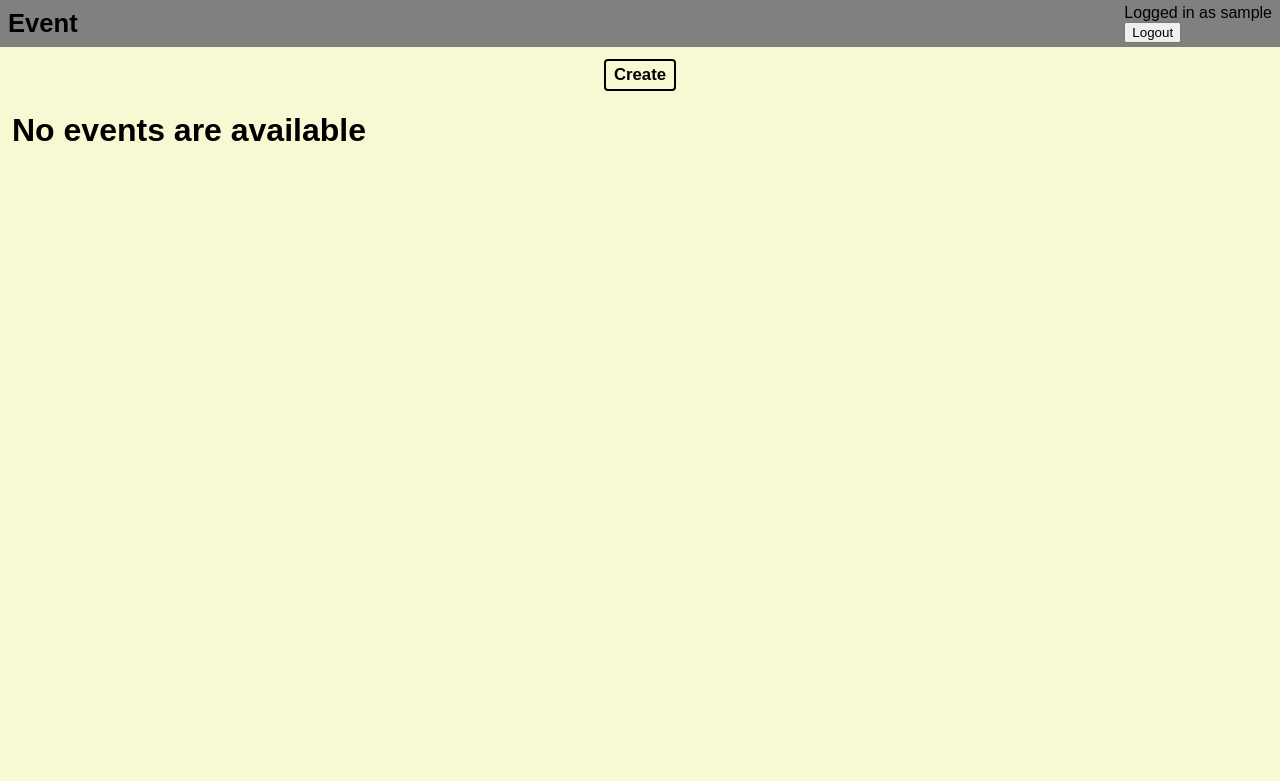
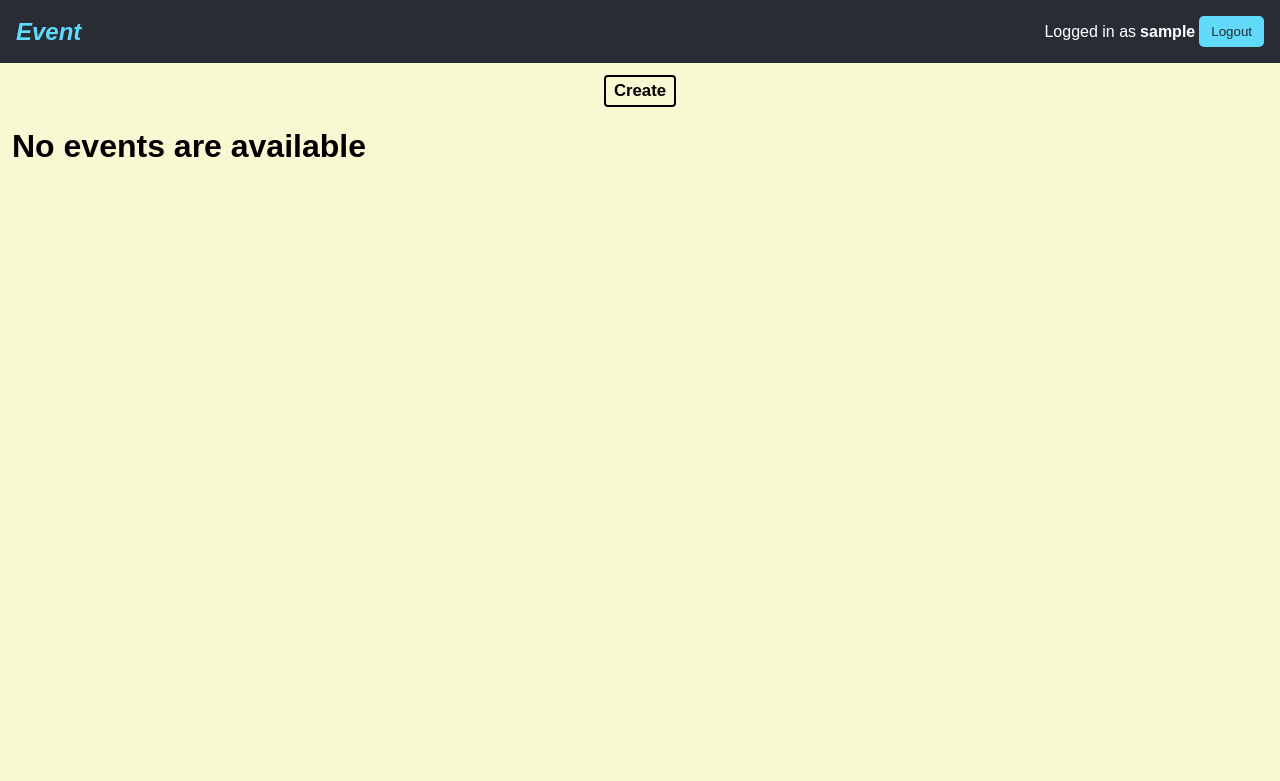
Before and after one commit to Serp-ent/events, a Django app: page /events/ in a window 1280 px wide. Shown: the top 781 px of the page. Run offline with Django 5.2, Linux system fonts and the light colour scheme; the visitor is signed in with stand-in values (Sample User, id 1); data that the repository does not hold is empty.

Commit message:
Add style for header

```diff
--- a/events/static/events/style.css
+++ b/events/static/events/style.css
@@ -39,6 +39,7 @@ header h1 {
   font-weight: bold;
   padding: 0;
   margin: 0;
+  font-style: italic;
 }
 
 footer {
@@ -84,3 +85,54 @@ a {
   border-radius: 0.25rem;
   padding: 0.25rem 0.5rem;
 }
+
+header {
+  background-color: #282c34;
+  color: white;
+  display: flex;
+  justify-content: space-between;
+  align-items: center;
+  padding: 1rem 1rem;
+}
+
+h1 a {
+  color: #61dafb;
+  text-decoration: none;
+  font-size: 24px;
+  font-weight: bold;
+}
+
+h1 a:hover {
+  text-decoration: underline;
+}
+
+.user-section {
+  display: flex;
+  align-items: center;
+  justify-content: flex-end;
+}
+
+.user-info {
+  display: flex;
+  justify-content: flex-end;
+  align-items: center;
+  gap: 0.25rem;
+}
+
+.logout-button,
+.login-button,
+.register-button {
+  background-color: #61dafb;
+  border: none;
+  color: #282c34;
+  padding: 0.5rem 0.75rem;
+  border-radius: 5px;
+  cursor: pointer;
+  text-decoration: none;
+}
+
+.logout-button:hover,
+.login-button:hover,
+.register-button:hover {
+  background-color: #21a1f1;
+}
--- a/events/templates/events/partials/header.html
+++ b/events/templates/events/partials/header.html
@@ -1,22 +1,23 @@
 <header>
   <h1>
-    <a href={% url 'events:index' %}>
-    Event
-    </a>
+    <a href="{% url 'events:index' %}">Event</a>
   </h1>
 
-  <section>
+  <section class="user-section">
     {% if user.is_authenticated %}
-    <div>
-      Logged in as {{user.username}}
-      <form action="{% url 'logout' %}" method="POST">
+    <div class="user-info">
+      Logged in as <strong>{{ user.username }}</strong>
+
+      <form action="{% url 'logout' %}" method="POST" class="logout-form">
         {% csrf_token %}
-        <button type="submit">Logout</button>
+        <button type="submit" class="logout-button">Logout</button>
       </form>
     </div>
     {% else %}
-    <a href="{% url 'login' %}">Login</a>
-    <a href="{% url 'register' %}">Register</a>
+    <div class="auth-links">
+      <a href="{% url 'login' %}" class="login-button">Login</a>
+      <a href="{% url 'register' %}" class="register-button">Register</a>
+    </div>
     {% endif %}
   </section>
 </header>
```
Also changed, not shown: events/templates/events/partials/footer.html (+30 -1 lines).
